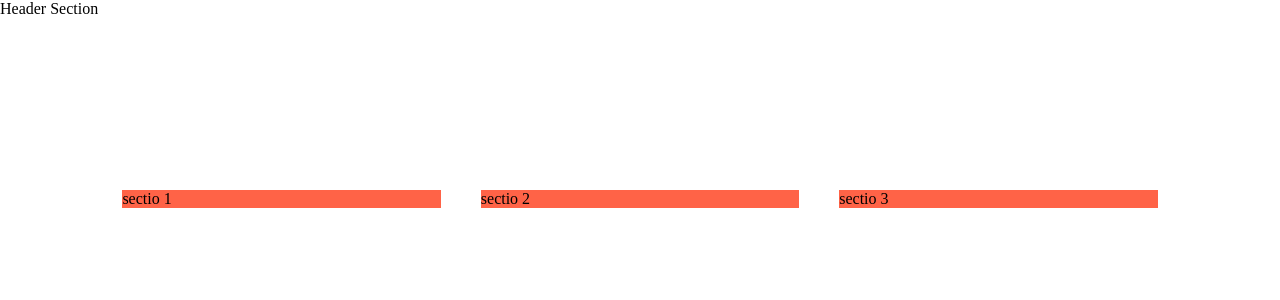
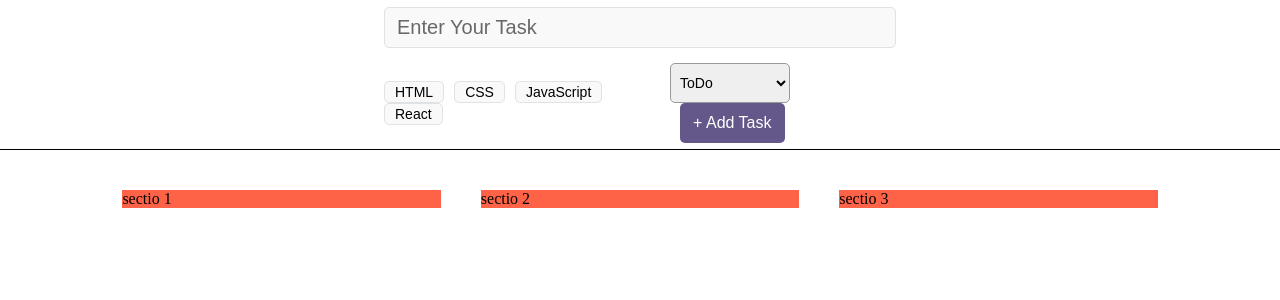
Before and after one commit to rajbaku/modern_todo, a React (Vite) app: page / in a window 1280 px wide. Shown: the top 300 px of the page. Built offline with nearby package versions, Linux system fonts and the light colour scheme.

Commit message:
Add TakForm component for task creation

```diff
--- a/src/App.jsx
+++ b/src/App.jsx
@@ -1,10 +1,11 @@
 import React from 'react'
 import './App.css'
+import TaskForm from './components/TaskForm'
 
 const App = () => {
   return (
     <div className='app'>
-       <header className='app_header'>Header Section</header>
+       <TaskForm/>
        <main className='app_main'>
         <section className='task_column'>sectio 1</section>
         <section className='task_column'>sectio 2</section>
--- /dev/null
+++ b/src/components/Tag.css
@@ -0,0 +1,10 @@
+.tag {
+    font-size: 14px;
+    font-weight: 500;
+    background-color: #f9f9f9;
+    border: 1px solid #dfe3e6;
+    border-radius: 5px;
+    padding: 2px 10px;
+    margin-right: 10px;
+    cursor: pointer;
+  }
--- /dev/null
+++ b/src/components/Tag.jsx
@@ -0,0 +1,6 @@
+import React from "react";
+import "./Tag.css";
+
+export const Tag = (props) => {
+  return <button className="tag">{props.tagName}</button>;
+};
--- /dev/null
+++ b/src/components/TaskForm.css
@@ -0,0 +1,66 @@
+.app_header {
+  display: flex;
+  justify-content: center;
+  align-items: center;
+  border-bottom: 1px solid black;
+}
+
+.app_header > form {
+  width: 40%;
+}
+
+.task_input {
+  font-size: 20px;
+  font-weight: 500;
+  background: #f9f9f9;
+  color: black;
+  border: 1px solid #dfe3e6;
+  border-radius: 5px;
+  padding: 8px 12px;
+  margin-bottom: 15px;
+  width: 100%;
+}
+
+.task_input::placeholder {
+  color: #686868;
+}
+
+.task_form_bottom_line {
+  display: flex;
+  justify-content: space-between;
+  align-items: center;
+}
+
+.tag {
+  font-size: 14px;
+  font-weight: 500;
+  background-color: #f9f9f9;
+  border: 1px solid #dfe3e6;
+  border-radius: 5px;
+  padding: 2px 10px;
+  margin-right: 10px;
+  cursor: pointer;
+}
+
+.task_status {
+  font-size: 14px;
+  font-weight: 500;
+  border: 1px solid #999;
+  border-radius: 5px;
+  width: 120px;
+  height: 40px;
+  padding: 0 5px;
+}
+
+.task_submit {
+  font-size: 16px;
+  font-weight: 500;
+  background-color: #645789;
+  color: #fff;
+  border-radius: 5px;
+  height: 40px;
+  padding: 3px 13px;
+  margin-left: 10px;
+  border: none;
+  cursor: pointer;
+}
--- /dev/null
+++ b/src/components/TaskForm.jsx
@@ -0,0 +1,37 @@
+import React from "react";
+import "./TaskForm.css";
+import { Tag } from "./Tag";
+
+const TaskForm = () => {
+  return (
+    <header className="app_header">
+      <form>
+        <input
+          type="text"
+          className="task_input"
+          placeholder="Enter Your Task"
+        />
+        <div className="task_form_bottom_line">
+          <div>
+            <Tag tagName='HTML'/>
+            <Tag tagName='CSS'/>
+            <Tag tagName='JavaScript'/>
+            <Tag tagName='React'/>
+          </div>
+          <div>
+            <select className="task_status">
+              <option value="todo">ToDo</option>
+              <option value="todo">Doing</option>
+              <option value="todo">Done</option>
+            </select>
+            <button type="submit" className="task_submit">
+              + Add Task
+            </button>
+          </div>
+        </div>
+      </form>
+    </header>
+  );
+};
+
+export default TaskForm;
```
